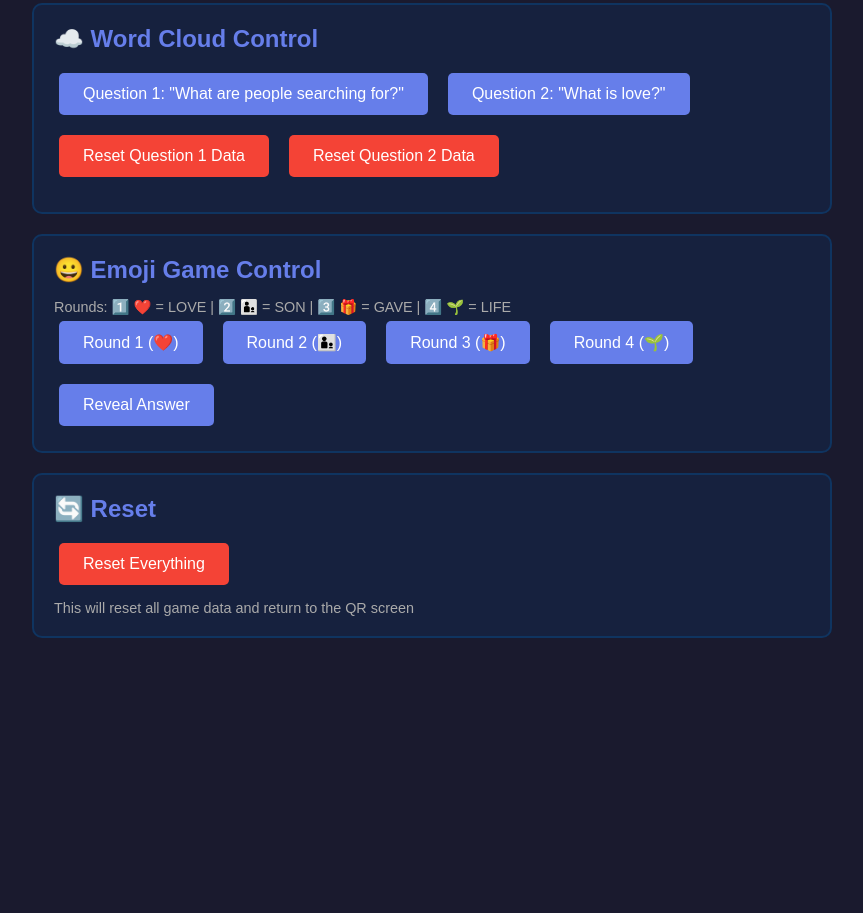
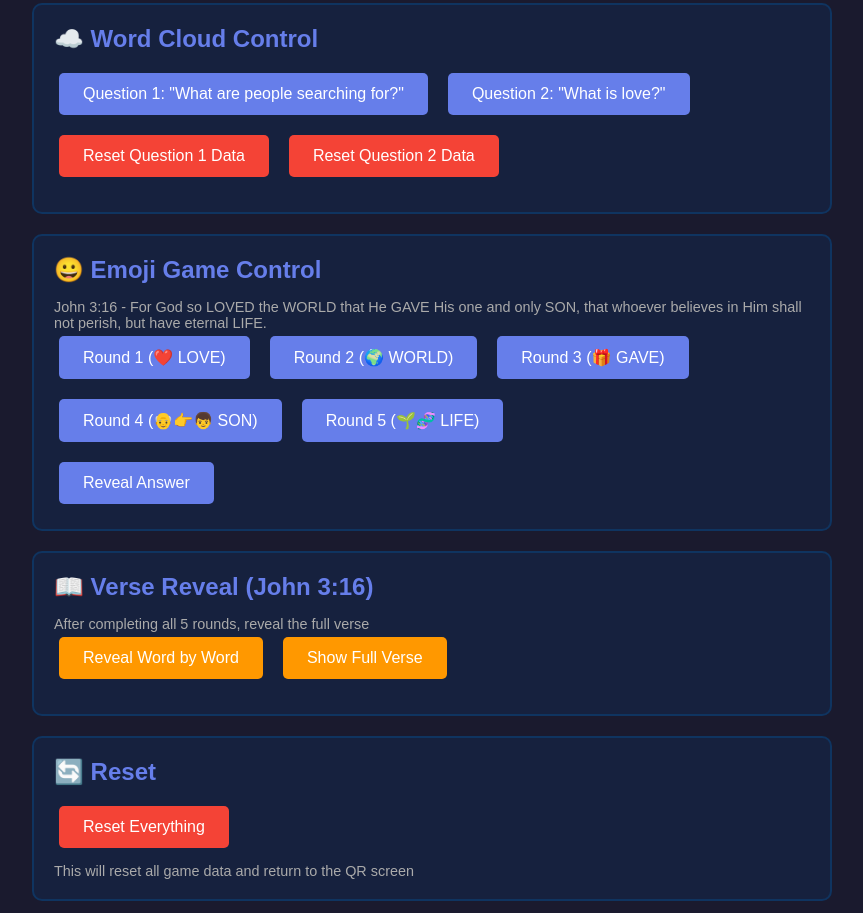
Before and after one commit to floura-angel/EasterPlay, a website: page public/controller.html in a window 1280 px wide. Shown: the part 340-1253 px from the top of the page, without its empty margins (208-1071 px from the left). Before the commit the page ends 1018 px from the top, so only its background shows below. Drawn offline with nearby package versions, Linux system fonts and the light colour scheme; no server answers.

Commit message:
Enhance emoji game controls and add verse reveal
Updated the emoji game control buttons and added verse reveal functionality.

```diff
--- a/public/controller.html
+++ b/public/controller.html
@@ -53,14 +53,24 @@
 
     <div class="section">
       <h2>😀 Emoji Game Control</h2>
-      <p class="info-text">Rounds: 1️⃣ ❤️ = LOVE | 2️⃣ 👨‍👦 = SON | 3️⃣ 🎁 = GAVE | 4️⃣ 🌱 = LIFE</p>
+      <p class="info-text">John 3:16 - For God so LOVED the WORLD that He GAVE His one and only SON, that whoever believes in Him shall not perish, but have eternal LIFE.</p>
       <div class="button-group">
-        <button onclick="setEmojiRound(0)">Round 1 (❤️)</button>
-        <button onclick="setEmojiRound(1)">Round 2 (👨‍👦)</button>
-        <button onclick="setEmojiRound(2)">Round 3 (🎁)</button>
-        <button onclick="setEmojiRound(3)">Round 4 (🌱)</button>
+        <button onclick="setEmojiRound(0)">Round 1 (❤️ LOVE)</button>
+        <button onclick="setEmojiRound(1)">Round 2 (🌍 WORLD)</button>
+        <button onclick="setEmojiRound(2)">Round 3 (🎁 GAVE)</button>
+        <button onclick="setEmojiRound(3)">Round 4 (👴👉👦 SON)</button>
+        <button onclick="setEmojiRound(4)">Round 5 (🌱🧬 LIFE)</button>
       </div>
       <button onclick="revealAnswer()">Reveal Answer</button>
+    </div>
+
+    <div class="section">
+      <h2>📖 Verse Reveal (John 3:16)</h2>
+      <p class="info-text">After completing all 5 rounds, reveal the full verse</p>
+      <div class="button-group">
+        <button onclick="showVerse('word-by-word')" style="background: #FF9800;">Reveal Word by Word</button>
+        <button onclick="showVerse('full')" style="background: #FF9800;">Show Full Verse</button>
+      </div>
     </div>
 
     <div class="section">
@@ -105,6 +115,10 @@
       socket.emit('revealAnswer');
     }
 
+    function showVerse(mode) {
+      socket.emit('showVerse', mode);
+    }
+
     function resetAll() {
       if (confirm('Reset everything? This will clear all data.')) {
         socket.emit('resetAll');
```
